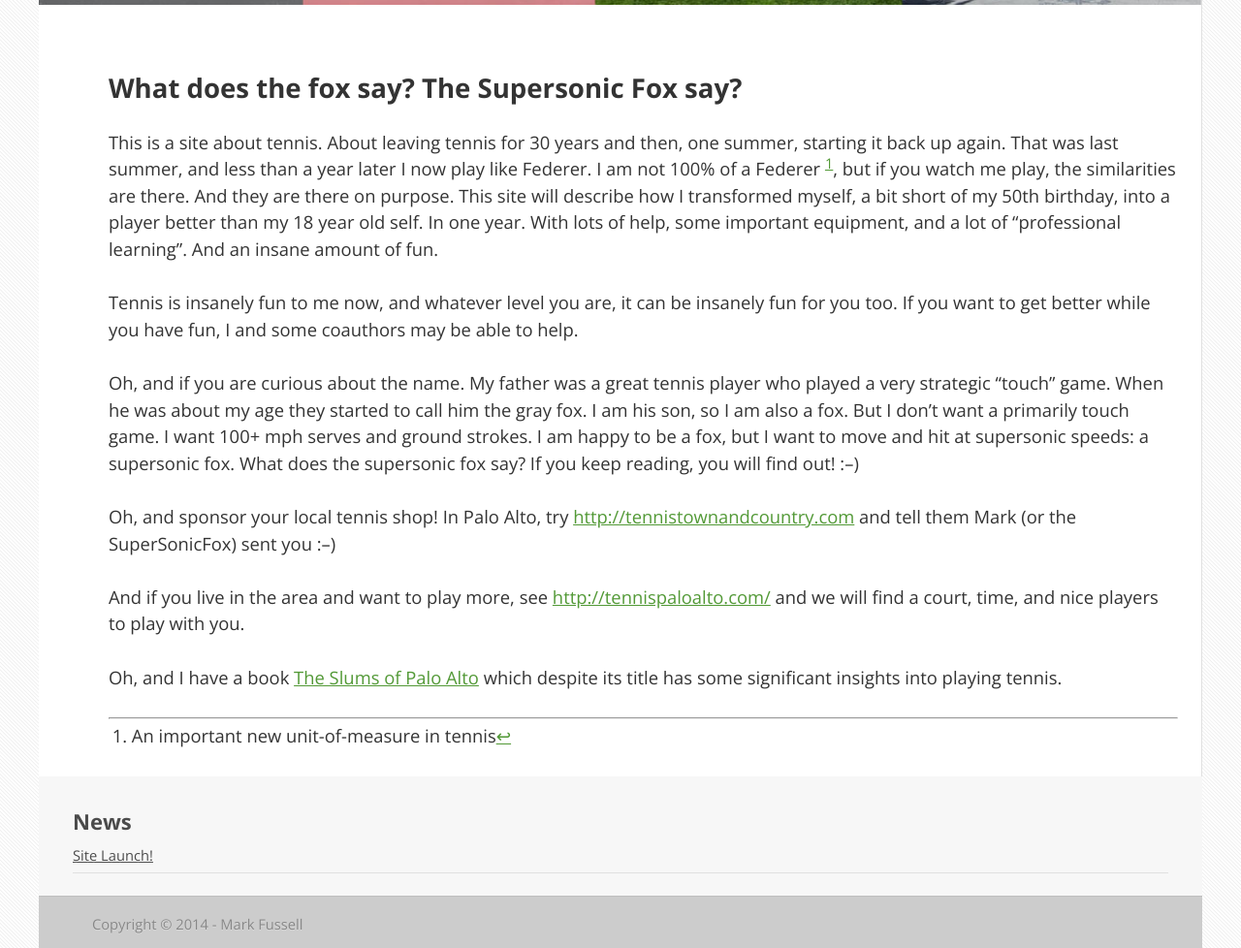
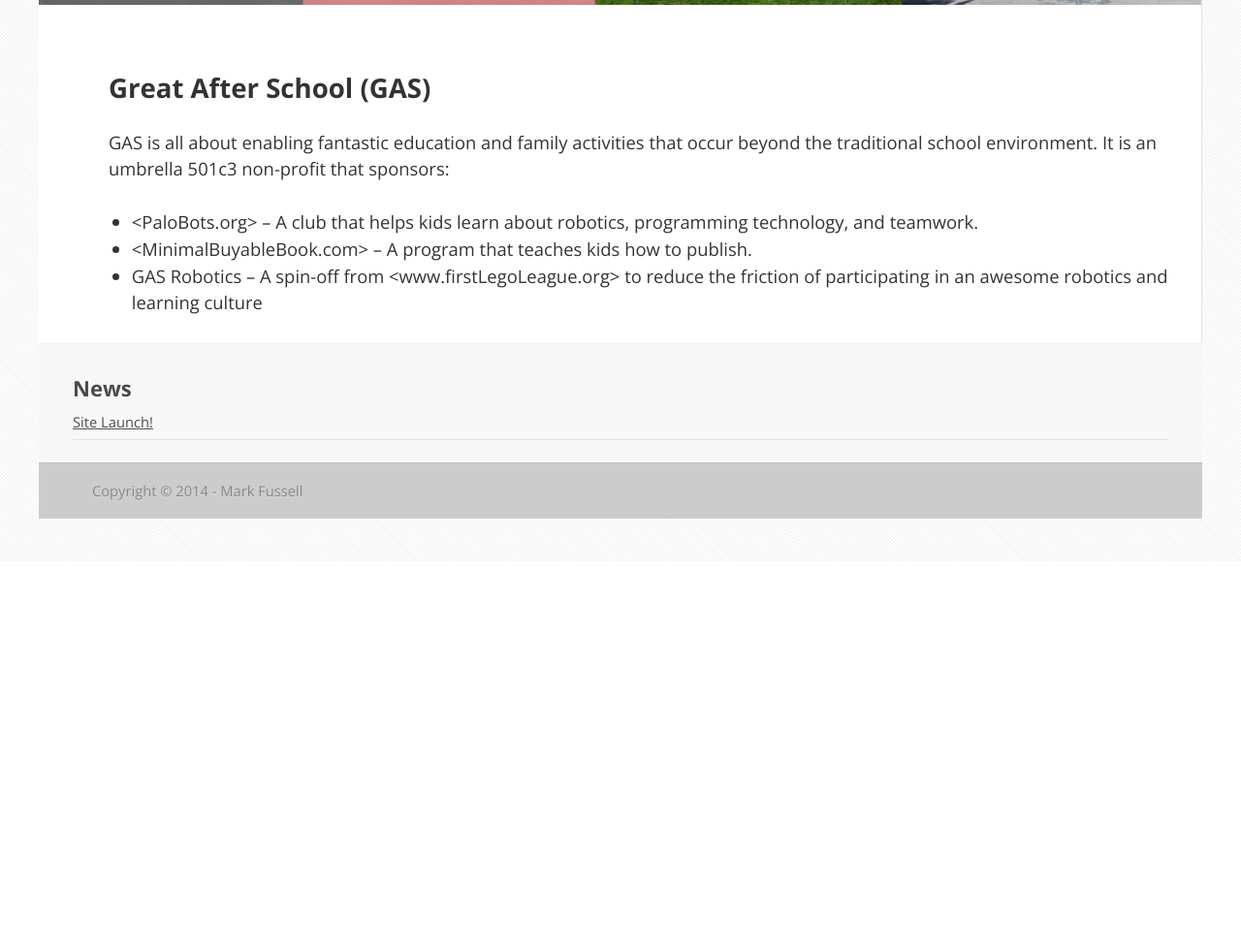
Before and after one commit to greatafterschool/greatafterschool.github.io, a plain HTML site: page index.html in a window 1280 px wide. Shown: the part 240-1218 px from the top of the page at 97% size. After the commit the page ends 819 px from the top, so only its background shows below. Drawn offline with nearby package versions, Linux system fonts and the light colour scheme.

Commit message:
Site updated at 2014-11-17 04:54:30 UTC

```diff
--- a/atom.xml
+++ b/atom.xml
@@ -4,7 +4,7 @@
   <title><![CDATA[The SuperSonic (Tennis) Fox]]></title>
   <link href="http://supersonicfox.com/atom.xml" rel="self"/>
   <link href="http://supersonicfox.com/"/>
-  <updated>2014-11-16T20:47:14-08:00</updated>
+  <updated>2014-11-16T20:54:28-08:00</updated>
   <id>http://supersonicfox.com/</id>
   <author>
     <name><![CDATA[Mark Fussell]]></name>
--- a/index.html
+++ b/index.html
@@ -9,7 +9,7 @@
   <meta name="author" content="Mark Fussell">
 
 
-  <meta name="description" content="What does the fox say? The Supersonic Fox say? This is a site about tennis. About leaving tennis for 30 years and then, one summer, starting it back &hellip;">
+  <meta name="description" content="Great After School (GAS) GAS is all about enabling fantastic education and family activities that occur beyond the traditional school environment. It &hellip;">
 
 
   <!-- http://t.co/dKP3o1e -->
@@ -49,32 +49,15 @@
       <div>
         <img src="/images/SlumsHeadline_v1.jpg" />
         <article role="article">
-          <h2>What does the fox say?  The Supersonic Fox say?</h2>
+          <h2>Great After School (GAS)</h2>
 
-<p>This is a site about tennis.  About leaving tennis for 30 years and then, one summer, starting it back up again.  That was last summer, and less than a year later I now play like Federer.  I am not 100% of a Federer <sup id="fnref:1"><a href="#fn:1" rel="footnote">1</a></sup>, but if you watch me play, the similarities are there.  And they are there on purpose.
-This site will describe how I transformed myself, a bit short of my 50th birthday, into a player better than my 18 year old self.
-In one year.  With lots of help, some important equipment, and a lot of &ldquo;professional learning&rdquo;.  And an insane amount of fun.</p>
+<p>GAS is all about enabling fantastic education and family activities that occur beyond the traditional school environment.  It is an umbrella 501c3 non-profit that sponsors:</p>
 
-<p>Tennis is insanely fun to me now, and whatever level you are, it can be insanely fun for you too.  If you want to get better while you have fun, I and some coauthors may be able to help.</p>
-
-<p>Oh, and if you are curious about the name.  My father was a great tennis player who played a very strategic &ldquo;touch&rdquo; game.
-When he was about my age they started to call him the gray fox.  I am his son, so I am also a fox.
-But I don&rsquo;t want a primarily touch game.  I want 100+ mph serves and ground strokes.
-I am happy to be a fox, but I want to move and hit at supersonic speeds: a supersonic fox.  What does the supersonic fox say?  If you keep reading, you will find out! :&ndash;)</p>
-
-<p>Oh, and sponsor your local tennis shop!  In Palo Alto, try <a href="http://tennistownandcountry.com">http://tennistownandcountry.com</a> and tell them Mark (or the SuperSonicFox) sent you :&ndash;)</p>
-
-<p>And if you live in the area and want to play more, see <a href="http://tennispaloalto.com/">http://tennispaloalto.com/</a> and we will find a court, time, and nice players to play with you.</p>
-
-<p>Oh, and I have a book <a href="http://slumsofpaloalto.com/">The Slums of Palo Alto</a> which despite its
-title has some significant insights into playing tennis.</p>
-<div class="footnotes">
-<hr/>
-<ol>
-<li id="fn:1">
-<p>An important new unit-of-measure in tennis<a href="#fnref:1" rev="footnote">&#8617;</a></p></li>
-</ol>
-</div>
+<ul>
+<li> &lt;PaloBots.org> – A club that helps kids learn about robotics, programming technology, and teamwork.</li>
+<li> &lt;MinimalBuyableBook.com> – A program that teaches kids how to publish.</li>
+<li> GAS Robotics – A spin-off from &lt;www.firstLegoLeague.org> to reduce the friction of participating in an awesome robotics and learning culture</li>
+</ul>
 
 
         </article>
--- a/sitemap.xml
+++ b/sitemap.xml
@@ -26,7 +26,7 @@
     </url>
     <url>
         <loc>http://supersonicfox.com/</loc>
-        <lastmod>2014-10-11T02:37:43-07:00</lastmod>
+        <lastmod>2014-11-16T20:54:20-08:00</lastmod>
     </url>
     <url>
         <loc>http://supersonicfox.com/robots.txt</loc>
```
